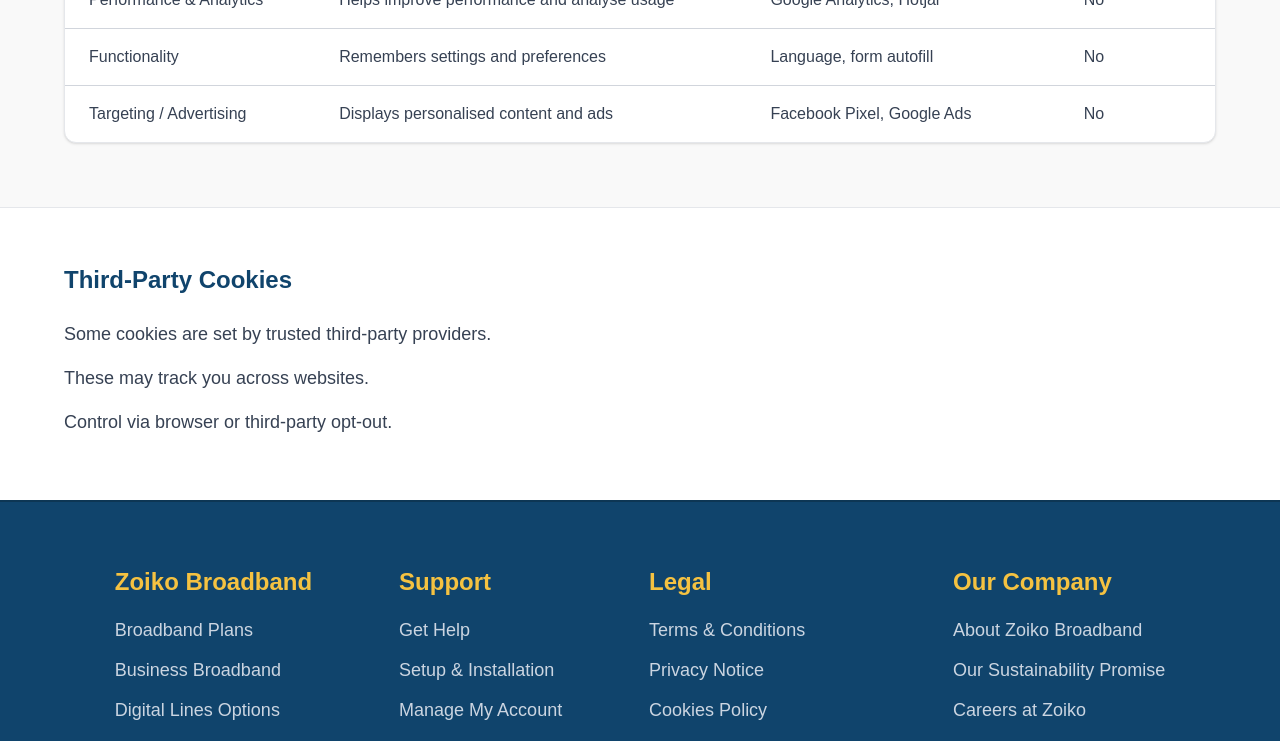
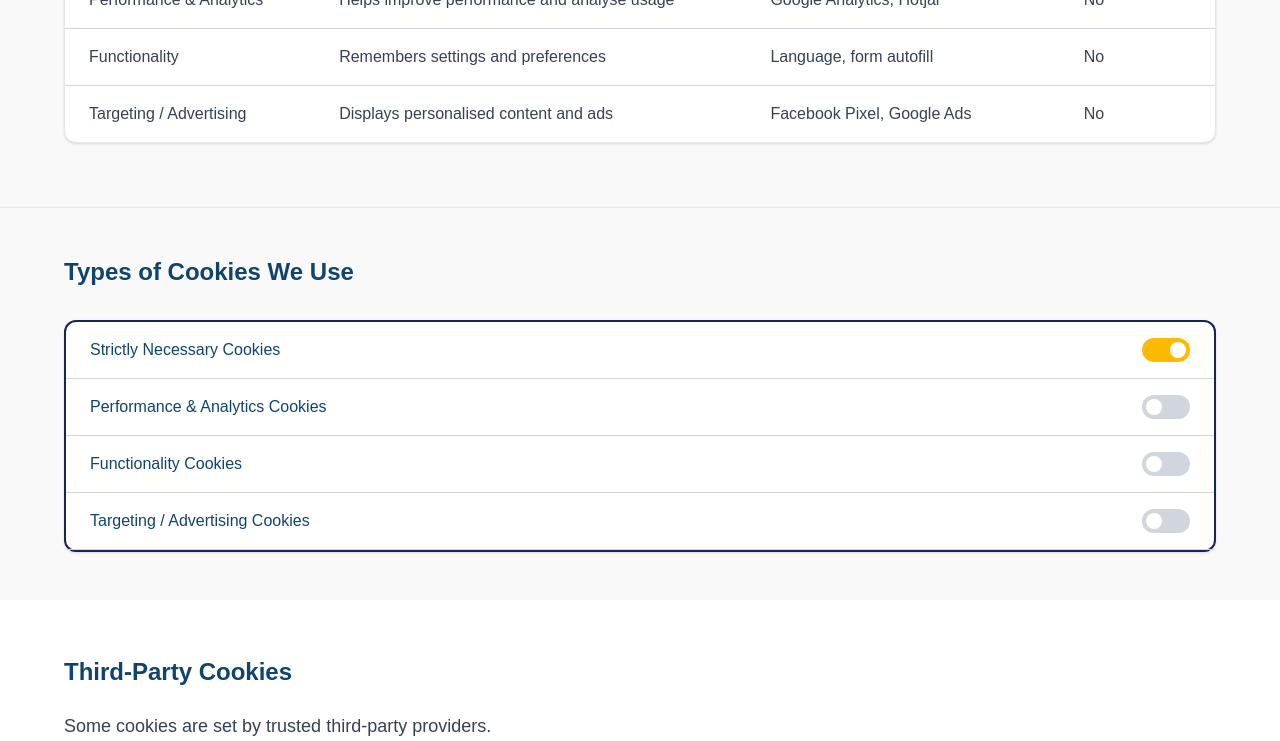
Before and after one commit to ZoikoGroup/zoikobroadband-react, a Next.js app: page /cookies-policy in a window 1280 px wide. Shown: the part 1162-1903 px from the top of the page. Built offline with nearby package versions, Linux system fonts and the light colour scheme.

Commit message:
Fix email redirecting bugs & cookies preference related bugs

```diff
--- a/app/Components/FaultTrackingModal.tsx
+++ b/app/Components/FaultTrackingModal.tsx
@@ -76,7 +76,7 @@
             setFaults(data.data);
         } catch (err) {
             console.error(err);
-            setError("Unable to load your fault reports.");
+            setError("Unable to load your fault reports. Please login first.");
         } finally {
             setLoading(false);
         }
--- a/app/contact-us/sections/ContactUsHero.tsx
+++ b/app/contact-us/sections/ContactUsHero.tsx
@@ -40,7 +40,9 @@
         </h3>
 
         <p className="mt-4 text-[#F6C140] font-semibold text-base md:text-lg">
-          +44 (0)207 164 6399
+          <a href="tel:+442071646399" className="">
+            +44 (0)207 164 6399
+          </a>
         </p>
 
         <p className="mt-3 text-sm md:text-base text-gray-600 dark:text-gray-400 leading-relaxed">
@@ -58,7 +60,13 @@
         </h3>
 
         <p className="mt-4 text-[#F6C140] font-semibold text-base md:text-lg wrap-break-word">
-          support@zoikobroadband.com
+            <a
+              href="https://mail.google.com/mail/?view=cm&fs=1&to=support@zoikobroadband.com"
+              target="_blank"
+              rel="noopener noreferrer"
+            >
+              support@zoikobroadband.com
+            </a>
         </p>
 
         <p className="mt-3 text-sm md:text-base text-gray-600 dark:text-gray-400">
--- a/app/cookies-policy/Cookiepage.tsx
+++ b/app/cookies-policy/Cookiepage.tsx
@@ -1,14 +1,85 @@
 
 'use client';
 import Link from "next/link";
-import React, { useState } from "react";
+import { useEffect, useRef, useState } from "react";
+import toast from "react-hot-toast";
 
 export default function Cookiepage() {
   const [necessary, setNecessary] = useState(true);
   const [analytics, setAnalytics] = useState(false);
   const [functionality, setFunctionality] = useState(false);
   const [targeting, setTargeting] = useState(false);
+  const [selectedAction, setSelectedAction] = useState<
+    "accept" | "reject" | "customise" | null
+  >(null);
+  const preferenceRef = useRef<HTMLDivElement>(null);
 
+  const handleAcceptAll = () => {
+    setSelectedAction("accept");
+    setNecessary(true);
+    setAnalytics(true);
+    setFunctionality(true);
+    setTargeting(true);
+
+    toast.success("All cookie options selected. Click 'Update Cookie Preferences' to save.",
+      {
+          duration: 5000,
+      }
+    );
+  };
+
+  const handleRejectAll = () => {
+    setSelectedAction("reject");
+    setNecessary(true);
+    setAnalytics(false);
+    setFunctionality(false);
+    setTargeting(false);
+
+    toast.success("Only necessary cookies are enabled. Click 'Update Cookie Preferences' to save.",
+      {
+          duration: 5000,
+      }
+    );
+  };
+
+  const handleCustomise = () => {
+    setSelectedAction("customise");
+    preferenceRef.current?.scrollIntoView({
+      behavior: "smooth",
+      block: "start",
+    });
+  };
+
+  const handleSavePreferences = () => {
+    const preferences = {
+      necessary: true,
+      analytics,
+      functionality,
+      targeting,
+    };
+
+    localStorage.setItem(
+      "cookiePreferences",
+      JSON.stringify(preferences)
+    );
+
+    toast.success("Cookie preferences updated successfully.",
+      {
+          duration: 4000,
+      }
+    );
+  };
+  useEffect(() => {
+    const saved = localStorage.getItem("cookiePreferences");
+
+    if (!saved) return;
+
+    const preferences = JSON.parse(saved);
+
+    setAnalytics(preferences.analytics);
+    setFunctionality(preferences.functionality);
+    setTargeting(preferences.targeting);
+  }, []);
   return (
     <div className="dark:bg-gray-900 dark:text-white">
 
@@ -29,24 +100,41 @@
             We use cookies to personalise content, improve user experience, and
             analyse website traffic.
 
-            <div className="mt-5 flex justify-center space-x-2 font-semibold">
-              <button className="bg-[#f5c241] text-white px-4 py-2 rounded-md text-sm transition-colors">
+            <div className="mt-5 flex flex-wrap md:gap-2 justify-center space-x-2 font-semibold">
+              <button onClick={handleAcceptAll} className={`m-1 md:m-0 px-4 py-2 rounded-md text-sm transition-all duration-300
+                ${selectedAction === "accept"
+                  ? "bg-[#10446C] text-white ring-2 ring-white"
+                  : "bg-[#f5c241] text-white hover:opacity-90"
+                }`}>
                 Accept All
               </button>
 
-              <button className="bg-[#f5c241] text-white px-4 py-2 rounded-md text-sm transition-colors">
+              <button onClick={handleRejectAll} className={`m-1 md:m-0 px-4 py-2 rounded-md text-sm transition-all duration-300
+                ${selectedAction === "reject"
+                  ? "bg-[#10446C] text-white ring-2 ring-white"
+                  : "bg-[#f5c241] text-white hover:opacity-90"
+                }`}>
                 Reject All
               </button>
 
-              <button className="bg-[#f5c241] text-white px-4 py-2 rounded-md text-sm transition-colors">
+              <button onClick={handleCustomise} className={`m-1 md:m-0 px-4 py-2 rounded-md text-sm transition-all duration-300
+                ${selectedAction === "customise"
+                  ? "bg-[#10446C] text-white ring-2 ring-white"
+                  : "bg-[#f5c241] text-white hover:opacity-90"
+                }`}>
                 Customise
               </button>
             </div>
           </div>
-
-          <div className="mt-8 bg-white text-[#0C3A5A] font-semibold px-6 py-4 rounded-xl shadow-sm max-w-fit mx-auto dark:bg-gray-950 dark:text-white">
+          {/* <div className="mt-8 bg-white text-[#0C3A5A] font-semibold px-6 py-4 rounded-xl shadow-sm max-w-fit mx-auto dark:bg-gray-950 dark:text-white">
             Update Cookie Preferences
-          </div>
+          </div> */}
+          <button
+            onClick={handleSavePreferences}
+            className="mt-8 bg-white text-[#0C3A5A] font-semibold px-6 py-4 rounded-xl shadow-sm max-w-fit mx-auto dark:bg-gray-950 dark:text-white"
+          >
+            Update Cookie Preferences
+          </button>
 
         </div>
       </section>
@@ -154,6 +242,95 @@
 
       <hr className="border-gray-200 dark:border-gray-800" />
 
+      {/* Manage Cookies Preferences */}
+      <section ref={preferenceRef} className="w-full bg-[#f9f9f9] py-12 px-4">
+        <div className="max-w-6xl mx-auto">
+          {/* Heading */}
+          <h2 className="text-xl sm:text-2xl font-semibold text-[#10446C] mb-8">
+            Types of Cookies We Use
+          </h2>
+          <div className="max-w-6xl mx-auto bg-white rounded-xl border-2 border-blue-950 shadow-sm">
+            {/* Row 1 */}
+            <div className="flex items-center justify-between px-6 py-4 border-b border-b-gray-300">
+              <span className="text-sm sm:text-base text-[#10446C]">
+                Strictly Necessary Cookies
+              </span>
+
+              <button
+
+                className={`aria-disabled:true cursor-not-allowed relative w-12 h-6 rounded-full transition-colors duration-300
+              ${necessary ? "bg-amber-400" : "bg-gray-300"}
+            `}
+              >
+                <span
+                  className={`absolute top-1 left-1 w-4 h-4 bg-white rounded-full transition-transform duration-300
+                ${necessary ? "translate-x-6" : ""}
+              `}
+                />
+              </button>
+            </div>
+
+            {/* Row 2 */}
+            <div className="flex items-center justify-between px-6 py-4 border-b border-b-gray-300">
+              <span className="text-sm sm:text-base text-[#10446C]">
+                Performance & Analytics Cookies
+              </span>
+
+              <button
+                onClick={() => setAnalytics(!analytics)}
+                className={`relative w-12 h-6 rounded-full transition-colors duration-300
+              ${analytics ? "bg-amber-400" : "bg-gray-300"}
+            `}
+              >
+                <span
+                  className={`absolute top-1 left-1 w-4 h-4 bg-white rounded-full transition-transform duration-300
+                ${analytics ? "translate-x-6" : ""}
+              `}
+                />
+              </button>
+            </div>
+            {/* Row 3 */}
+            <div className="flex items-center justify-between px-6 py-4 border-b border-b-gray-300">
+              <span className="text-sm sm:text-base text-[#10446C]">
+                Functionality Cookies
+              </span>
+
+              <button
+                onClick={() => setFunctionality(!functionality)}
+                className={`relative w-12 h-6 rounded-full transition-colors duration-300
+              ${functionality ? "bg-amber-400" : "bg-gray-300"}
+            `}
+              >
+                <span
+                  className={`absolute top-1 left-1 w-4 h-4 bg-white rounded-full transition-transform duration-300
+                ${functionality ? "translate-x-6" : ""}
+              `}
+                />
+              </button>
+            </div>
+            {/* Row 4 */}
+            <div className="flex items-center justify-between px-6 py-4 border-b border-b-gray-300">
+              <span className="text-sm sm:text-base text-[#10446C]">
+                Targeting / Advertising Cookies
+              </span>
+
+              <button
+                onClick={() => setTargeting(!targeting)}
+                className={`relative w-12 h-6 rounded-full transition-colors duration-300
+              ${targeting ? "bg-amber-400" : "bg-gray-300"}
+            `}
+              >
+                <span
+                  className={`absolute top-1 left-1 w-4 h-4 bg-white rounded-full transition-transform duration-300
+                ${targeting ? "translate-x-6" : ""}
+              `}
+                />
+              </button>
+            </div>
+          </div>
+        </div>
+      </section>
+
 
       {/* Third Party */}
       <section className="w-full bg-white py-14 px-4 sm:px-6 lg:px-8 dark:bg-gray-950 dark:text-white">
--- a/app/privacy-notice/page.tsx
+++ b/app/privacy-notice/page.tsx
@@ -246,7 +246,13 @@
               <p className="mt-4 text-base md:text-lg text-gray-700 leading-relaxed dark:bg-gray-950 dark:text-white">
                 For any privacy-related questions or to exercise your rights,
                 contact our Data Protection Officer at
-                privacy@https://zoikobroadband.com
+                {" "}<a
+                  href="https://mail.google.com/mail/?view=cm&fs=1&to=info@zoikobroadband.com"
+                  target="_blank"
+                  rel="noopener noreferrer"
+                >
+                  info@zoikobroadband.com
+                </a>
               </p>
             </div>
           </div>
@@ -411,8 +417,14 @@
               </h3>
 
               <p className="text-sm sm:text-base mb-3 dark:bg-gray-950 dark:text-white">
+                <a
+                  href="https://mail.google.com/mail/?view=cm&fs=1&to=info@zoikobroadband.com"
+                  target="_blank"
+                  rel="noopener noreferrer"
+                >
                   <span className="font-medium">Email:</span>{" "}
-                privacy@zoikobroadband.com
+                  info@zoikobroadband.com
+                </a>
               </p>
 
               <p className="text-sm sm:text-base dark:bg-gray-950 dark:text-white">
```
Also changed, not shown: app/contact-us/sections/ContactForm.tsx (+16 -6 lines). Lines whose indentation alone changed are shown as unchanged.
